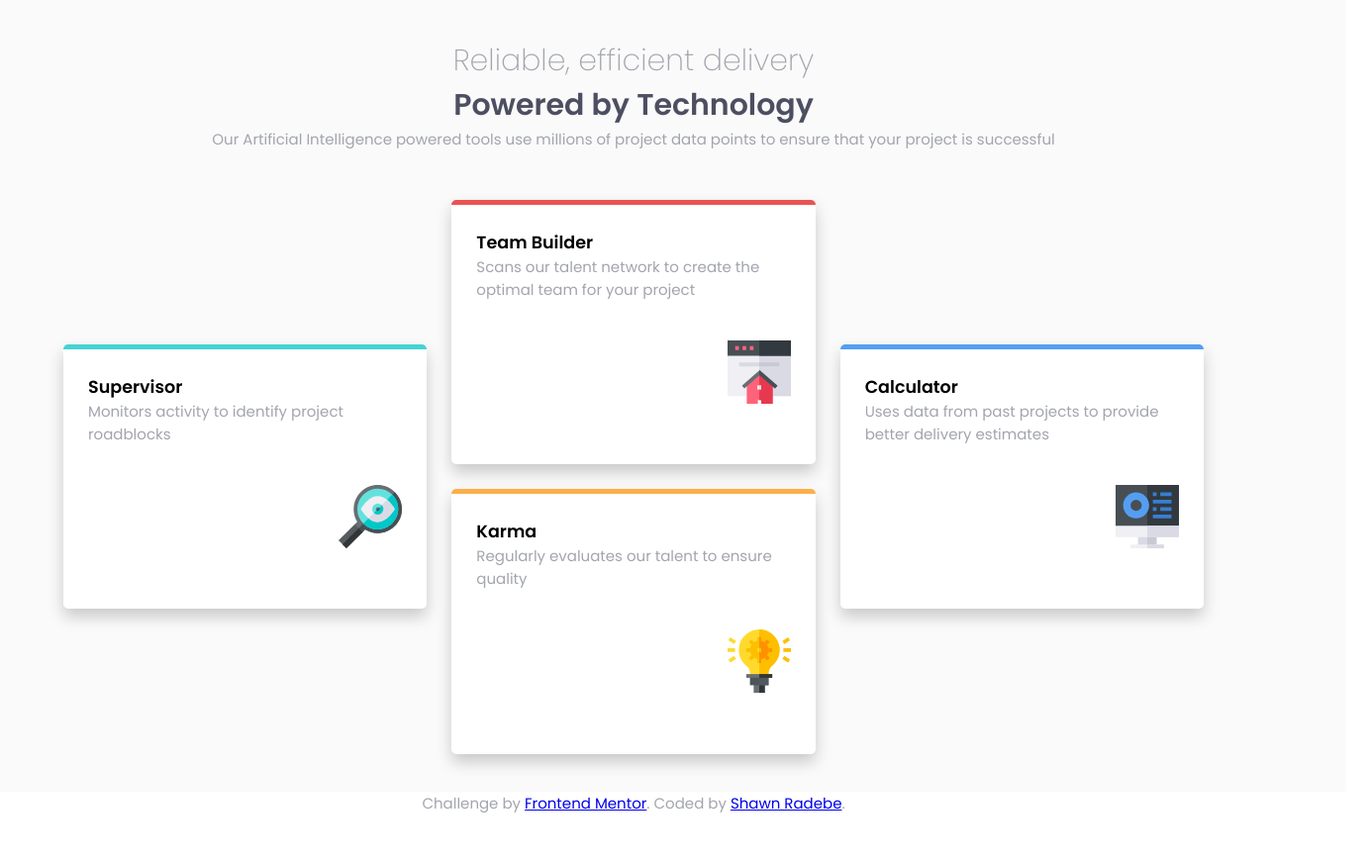
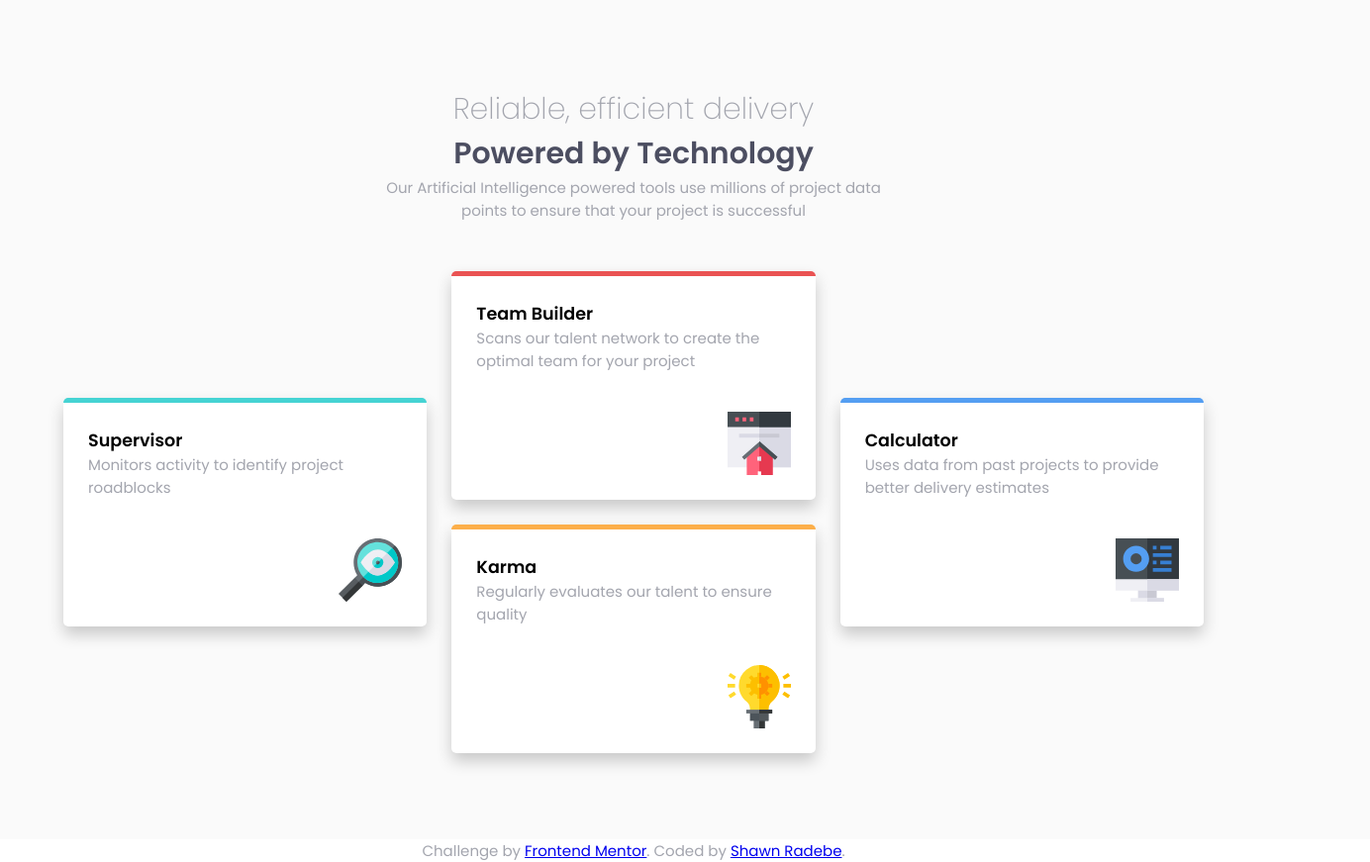
Before and after one commit to Shawnnr1475/four-card-feature-section-master, a plain HTML site: page index.html in a window 1280 px wide. Shown: the whole page at 99% size, 1384 px wide, since content can reach past the window. Before the commit the page ends 823 px from the top, so only its background shows below. Drawn offline with Linux system fonts and the light colour scheme.

Commit message:
final commit

```diff
--- a/index.html
+++ b/index.html
@@ -12,7 +12,7 @@
 
 </head>
 <body>
-  <div class="container">
+  <main class="container">
     <h1 class="heading1">Reliable, efficient delivery</h1>
     <h1 class="heading2">Powered by Technology</h1>
     <p>Our Artificial Intelligence powered tools use millions of project data points to ensure that your project is successful</p>
@@ -50,9 +50,7 @@
         </div>
       </div>
     </div>
-  </div>
-
-
+  </main>
   <footer>
     <p class="attribution">
       Challenge by <a href="https://www.frontendmentor.io?ref=challenge" target="_blank">Frontend Mentor</a>.
--- a/styles.css
+++ b/styles.css
@@ -41,6 +41,7 @@ body {
     justify-content: center;
     align-items: center;
     height: 100vh;
+    padding: 1.5rem;
 
 }
 
@@ -54,6 +55,11 @@ body {
     font-weight: 600;
 }
 
+.container > p{
+    width: 500px;
+    text-align: center;
+}
+
 p{
     color: var(--grayish-blue);
 }
@@ -64,7 +70,6 @@ p{
     display: grid;
     grid-template-columns: 1fr 1fr 1fr;
     grid-template-rows: 1fr 1fr 1fr 1fr;
-    height: 70%;
     gap: 25px;
 }
 
```
